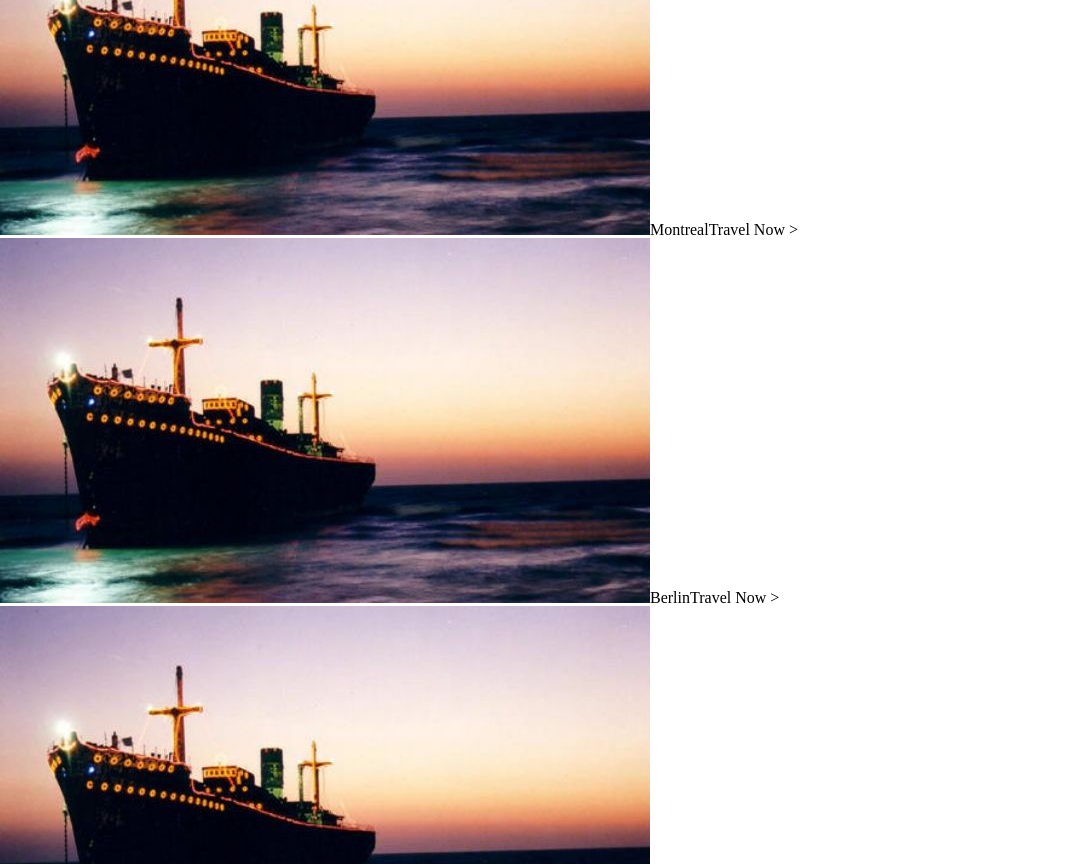
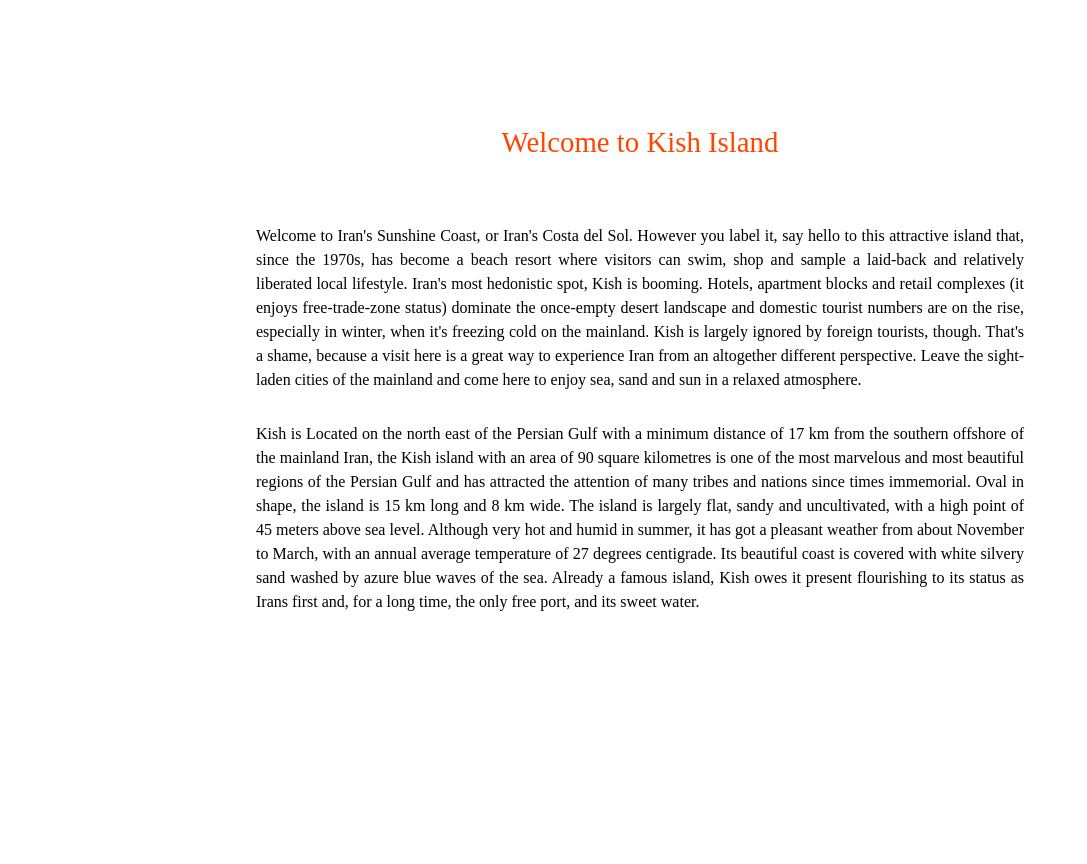
Before and after one commit to Saeed-jlnsi/Travel, a Vue app: page /#/ in a window 1280 px wide. Shown: the part 720-1584 px from the top of the page, without its empty margins (0-1087 px from the left). Built offline with nearby package versions, Linux system fonts and the light colour scheme; a web font is replaced by a local one.

Commit message:
About kish section & adjusting the button border-radius(class:btn-start)

```diff
--- a/src/components/Button/button.scss
+++ b/src/components/Button/button.scss
@@ -5,7 +5,7 @@
 .btn {
     width: 150px;
     border: 1px solid transparent;
-    border-radius: 30px;
+    border-radius: 40px;
     font-size: 22px;
     text-align: center;
     color: white;
--- a/src/views/Home.vue
+++ b/src/views/Home.vue
@@ -12,6 +12,27 @@
                   <div class="$style.mainImage">
                     <img :src="image" alt="">
                   </div>
+            </div>
+
+            <div :class="$style.kishInfo">
+                <h2>Welcome to Kish Island</h2>
+                <p>Welcome to Iran's Sunshine Coast, or Iran's Costa del Sol.
+                  However you label it, say hello to this attractive island that,
+                  since the 1970s, has become a beach resort where visitors can swim, shop and sample a laid-back and relatively liberated local lifestyle.
+                  Iran's most hedonistic spot, Kish is booming.
+                  Hotels, apartment blocks and retail complexes (it enjoys free-trade-zone status) dominate the once-empty desert landscape and domestic tourist numbers are on the rise, especially in winter,
+                  when it's freezing cold on the mainland.
+                  Kish is largely ignored by foreign tourists, though.
+                  That's a shame, because a visit here is a great way to experience Iran from an altogether different perspective.
+                  Leave the sight-laden cities of the mainland and come here to enjoy sea, sand and sun in a relaxed atmosphere.</p>
+                  <p>
+                    Kish is Located on the north east of the Persian Gulf with a minimum distance of 17 km from the southern offshore of the mainland Iran,
+                    the Kish island with an area of 90 square kilometres is one of the most marvelous and most beautiful regions of the Persian Gulf and has attracted the attention of many tribes and nations since times immemorial.
+                    Oval in shape, the island is 15 km long and 8 km wide.
+                    The island is largely flat, sandy and uncultivated, with a high point of 45 meters above sea level.
+                    Although very hot and humid in summer, it has got a pleasant weather from about November to March, with an annual average temperature of 27 degrees centigrade.
+                    Its beautiful coast is covered with white silvery sand washed by azure blue waves of the sea. Already a famous island, Kish owes it present flourishing to its status as Irans first and, for a long time, the only free port, and its sweet water.
+                  </p>
             </div>
 
             <div :class="$style.boxContainer">
--- a/src/views/home.scss
+++ b/src/views/home.scss
@@ -1,8 +1,20 @@
 
 html {
     font-family: Railway,sans-serif;
-    font-size: 20px;
+    font-size: 22px;
     body {
+
+        h1, h2 {
+
+        }
+
+        h1 {
+            font-size: 200%;
+        }
+
+        h2 {
+            font-size: 180%;
+        }
 
         .content {
             width:100%;
@@ -34,6 +46,26 @@ html {
                 float: right;
             }
         }
+
+        .kishInfo {
+            margin: 300px auto;
+            line-height: 150%;
+            text-align: justify;
+
+            & > h2 {
+                margin-bottom: 70px;
+                text-align: center;
+                color: orangered;
+            }
+
+            & > p {
+                padding-bottom: 30px;
+                width: 60%;
+                text-align: justify;
+                margin: auto;
+            }
+        }
+
         .box-container {
             max-width: 1300px;
             width:100%;
```
